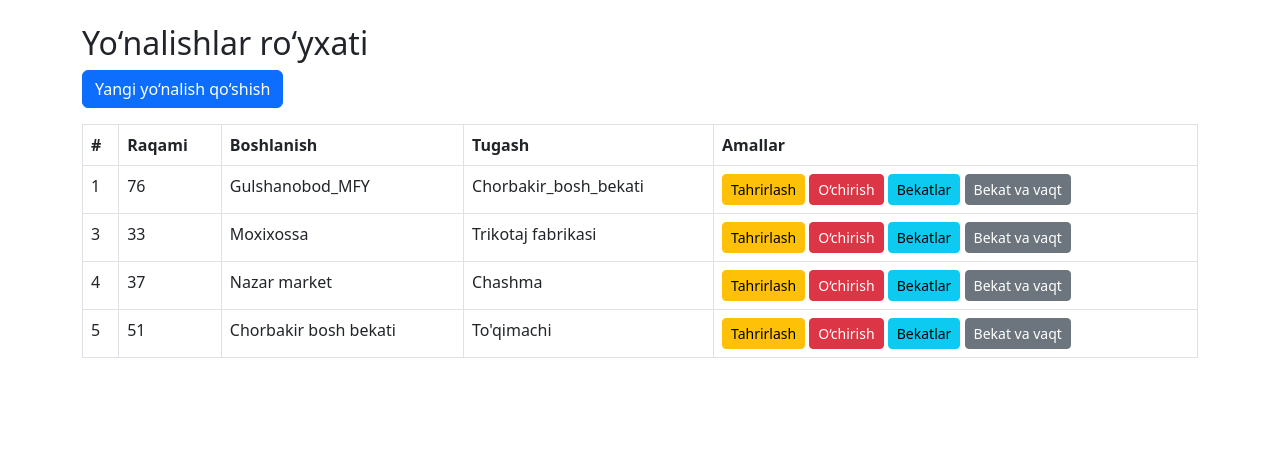
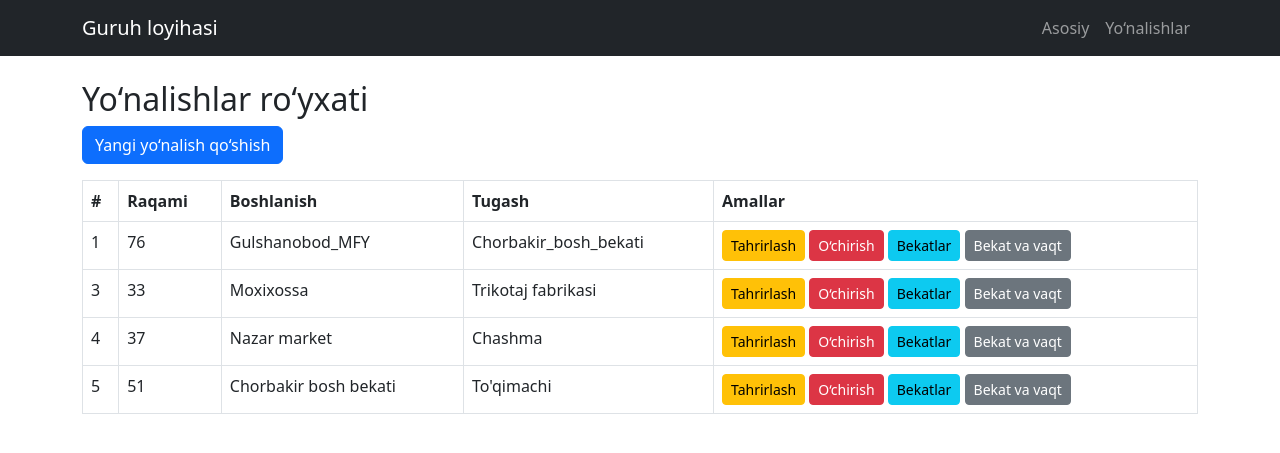
Before and after one commit to karimova55/bus_templates, a Flask app: page / in a window 1280 px wide. Shown: the top 453 px of the page. Run offline with Flask 3, Linux system fonts and the light colour scheme; data comes from the database, SQL or seed files in the repository.

Commit message:
index fayl o'zgartirildi

```diff
--- a/templates/index.html
+++ b/templates/index.html
@@ -1,15 +1,27 @@
 <!DOCTYPE html>
 <html lang="uz">
 <head>
-    <meta charset="UTF-8">
-    <meta name="viewport" content="width=device-width, initial-scale=1.0">
-    <title>Yo‘nalishlar</title>
-    <link href="https://cdn.jsdelivr.net/npm/bootstrap@5.3.0/dist/css/bootstrap.min.css" rel="stylesheet">
+    <meta charset="UTF-8" />
+    <meta name="viewport" content="width=device-width, initial-scale=1" />
+    <title>Avtobus Yo‘nalishlari</title>
+    <link href="https://cdn.jsdelivr.net/npm/bootstrap@5.3.0/dist/css/bootstrap.min.css" rel="stylesheet" />
 </head>
-<body class="container mt-4">
+<body>
+    <nav class="navbar navbar-expand-lg navbar-dark bg-dark">
+        <div class="container">
+            <a class="navbar-brand" href="{{ url_for('index') }}">Guruh loyihasi</a>
+            <div class="collapse navbar-collapse">
+                <ul class="navbar-nav ms-auto">
+                    <li class="nav-item"><a class="nav-link" href="{{ url_for('index') }}">Asosiy</a></li>
+                    <li class="nav-item"><a class="nav-link" href="{{ url_for('index') }}">Yo‘nalishlar</a></li>
+                </ul>
+            </div>
+        </div>
+    </nav>
+
+    <div class="container mt-4">
         <h2>Yo‘nalishlar ro‘yxati</h2>
         <a href="{{ url_for('add_route') }}" class="btn btn-primary mb-3">Yangi yo‘nalish qo‘shish</a>
-
         <table class="table table-bordered">
             <thead>
                 <tr>
@@ -37,5 +49,6 @@
                 {% endfor %}
             </tbody>
         </table>
+    </div>
 </body>
 </html>
```
Lines whose indentation alone changed are shown as unchanged.
